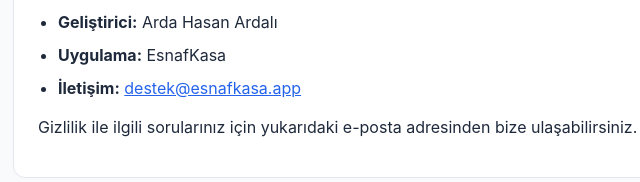
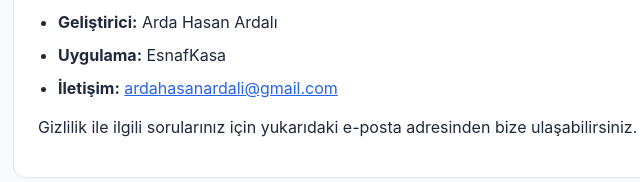
Before and after one commit to Un1qC0D3/esnafkasa-privacypolicy, a plain HTML site: page index.html in a window 1280 px wide. Shown: the part 1598-1780 px from the top of the page, 291-931 px from the left. Drawn offline with Linux system fonts and the light colour scheme.

Commit message:
update mail

```diff
--- a/index.html
+++ b/index.html
@@ -258,7 +258,7 @@
       <ul>
         <li><strong>Geliştirici:</strong> Arda Hasan Ardalı</li>
         <li><strong>Uygulama:</strong> EsnafKasa</li>
-        <li><strong>İletişim:</strong> <a href="mailto:destek@esnafkasa.app">destek@esnafkasa.app</a></li>
+        <li><strong>İletişim:</strong> <a href="mailto:ardahasanardali@gmail.com">ardahasanardali@gmail.com</a></li>
       </ul>
       <p>
         Gizlilik ile ilgili sorularınız için yukarıdaki e-posta adresinden bize ulaşabilirsiniz.
@@ -558,7 +558,7 @@
       <p>
         EsnafKasa, 13 yaşın altındaki çocuklara yönelik değildir ve bilerek 13 yaş altından
         kişisel veri toplamaz. 13 yaş altı bir çocuğun veri sağladığını fark ederseniz
-        <a href="mailto:destek@esnafkasa.app">destek@esnafkasa.app</a> adresinden bize bildirin;
+        <a href="mailto:ardahasanardali@gmail.com">ardahasanardali@gmail.com</a> adresinden bize bildirin;
         verileri silmek için gerekli adımları atarız.
       </p>
     </section>
@@ -585,7 +585,7 @@
       <ul>
         <li><strong>Verileri silme:</strong> Ayarlar → "Tüm Verileri Sıfırla" veya uygulamayı kaldırma</li>
         <li><strong>Verileri dışa aktarma:</strong> Ayarlar → "Yedek Oluştur"</li>
-        <li><strong>Başvuru:</strong> <a href="mailto:destek@esnafkasa.app">destek@esnafkasa.app</a> adresine yazılı başvuru</li>
+        <li><strong>Başvuru:</strong> <a href="mailto:ardahasanardali@gmail.com">ardahasanardali@gmail.com</a> adresine yazılı başvuru</li>
       </ul>
       <p>
         Başvurularınız en geç 30 gün içinde sonuçlandırılır.
@@ -609,7 +609,7 @@
       <h2>15. İletişim</h2>
       <p>Gizlilik politikası veya verileriniz hakkında sorularınız için:</p>
       <ul>
-        <li><strong>E-posta:</strong> <a href="mailto:destek@esnafkasa.app">destek@esnafkasa.app</a></li>
+        <li><strong>E-posta:</strong> <a href="mailto:ardahasanardali@gmail.com">ardahasanardali@gmail.com</a></li>
         <li><strong>Uygulama:</strong> EsnafKasa → Ayarlar → Geri Bildirim</li>
         <li><strong>Geliştirici:</strong> Arda Hasan Ardalı</li>
       </ul>
```
